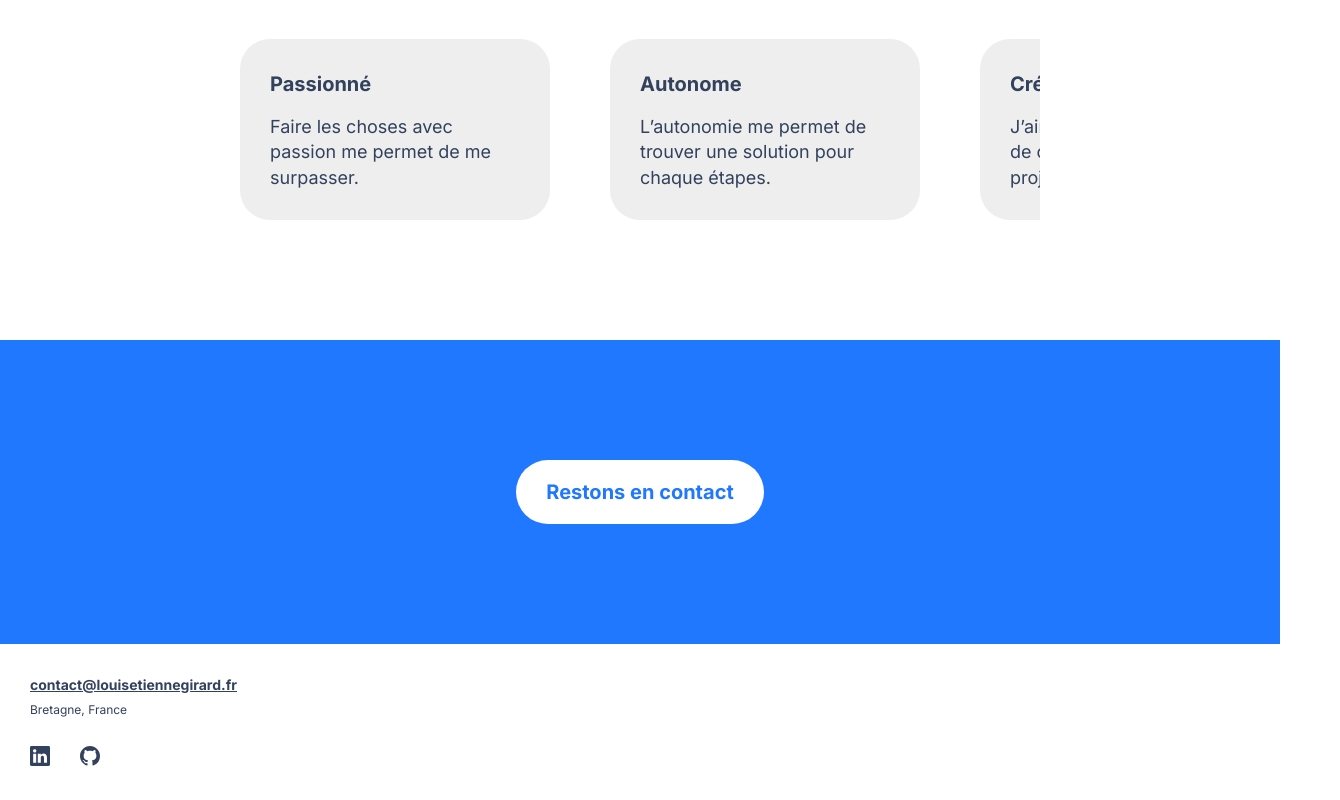
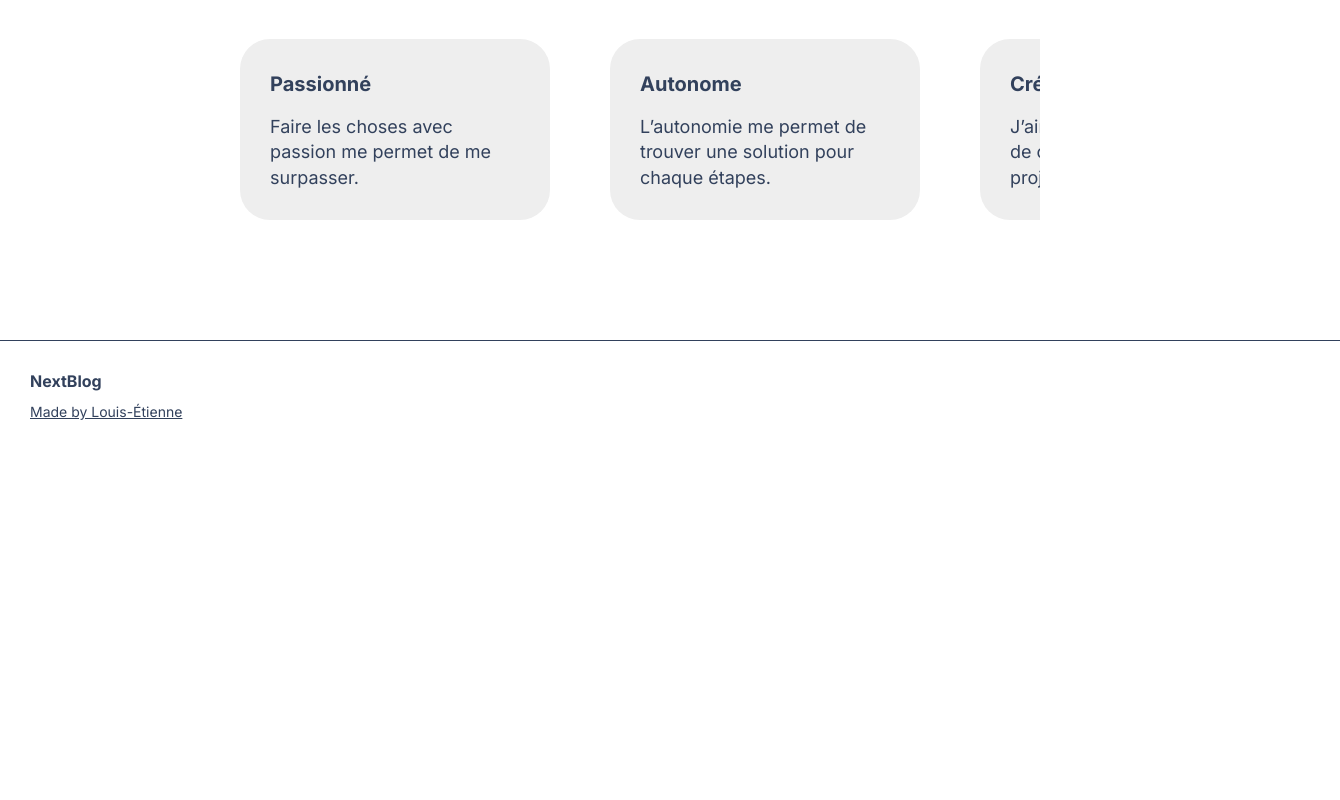
Before and after one commit to Le22/blog-nextjs-typescript, a Next.js app: page / in a window 1280 px wide. Shown: the part 4428-5228 px from the top of the page, 1340 px wide, since content can reach past the window. After the commit the page ends 4876 px from the top, so only its background shows below. Built offline with nearby package versions, Linux system fonts and the light colour scheme.

Commit message:
Update Footer

```diff
--- a/components/Footer/_styles.scss
+++ b/components/Footer/_styles.scss
@@ -1,57 +1,24 @@
+// Styles Footer
+
 .footer {
     margin-top: 120px;
     width: 100%;
-    &__contact {
-        background-color: $color-primary;
-        padding: 60px 0;
-        @include tablette-only {
-            padding: 120px 0;
-        }
     display: flex;
-        align-items: center;
-        justify-content: center;
+    flex-direction: column;
+    border-top: 1px solid $color-dark;
+    padding: 30px;
     &__link {
-            color: $color-primary;
-            background-color: $color-white;
-            padding: 20px 30px;
-            border-radius: 60px;
+        text-decoration: none;
         font-weight: 700;
         font-size: 16px;
-            text-decoration-color: white;
-            transition: $transition;
-            &:hover {
-                color: $color-white;
-                background-color: $color-primary;
-            }
-            @include tablette-only {
-                font-size: 20px;
-            }
-        }
-    }
-    &__info {
-        margin: 30px;
-        &__email {
-            font-weight: 700;
-            font-size: 14px;
-            line-height: 15px;
+        margin-bottom: 15px;
         transition: $transition;
         &:hover {
             color: $color-primary;
         }
     }
-        &__place {
-            margin-top: 10px;
-            font-size: 12px;
+    &__author {
+        font-size: 14px;
         line-height: 12px;
     }
 }
-    &__social {
-        margin-left: 30px;
-        margin-bottom: 30px;
-        &__icon {
-            width: 20px;
-            height: 20px;
-            margin-right: 30px;
-        }
-    }
-}
--- a/components/Footer/index.tsx
+++ b/components/Footer/index.tsx
@@ -1,29 +1,17 @@
-import { Linkedin, Github } from "react-bootstrap-icons"
+import Link from "next/link"
 
+// Footer
 export default function Footer() {
     return (
         <footer className="footer">
-            <div className="footer__contact">
-                <a
-                    href="mailto:contact@louisetiennegirard.fr"
-                    className="footer__contact__link"
-                >
-                    Restons en contact
+            <Link href="/">
+                <a className="footer__link" title="NextBlog">
+                    NextBlog
                 </a>
-            </div>
-            <div className="footer__info">
-                <a
-                    href="mailto:contact@louisetiennegirard.fr"
-                    className="footer__info__email"
-                >
-                    contact@louisetiennegirard.fr
-                </a>
-                <p className="footer__info__place">Bretagne, France</p>
-            </div>
-            <div className="footer__social">
-                <Linkedin className="footer__social__icon" />
-                <Github className="footer__social__icon" />
-            </div>
+            </Link>
+            <a href="https://louisetiennegirard.fr" className="footer__author">
+                Made by Louis-Étienne
+            </a>
         </footer>
     )
 }
```
Lines whose indentation alone changed are shown as unchanged.
